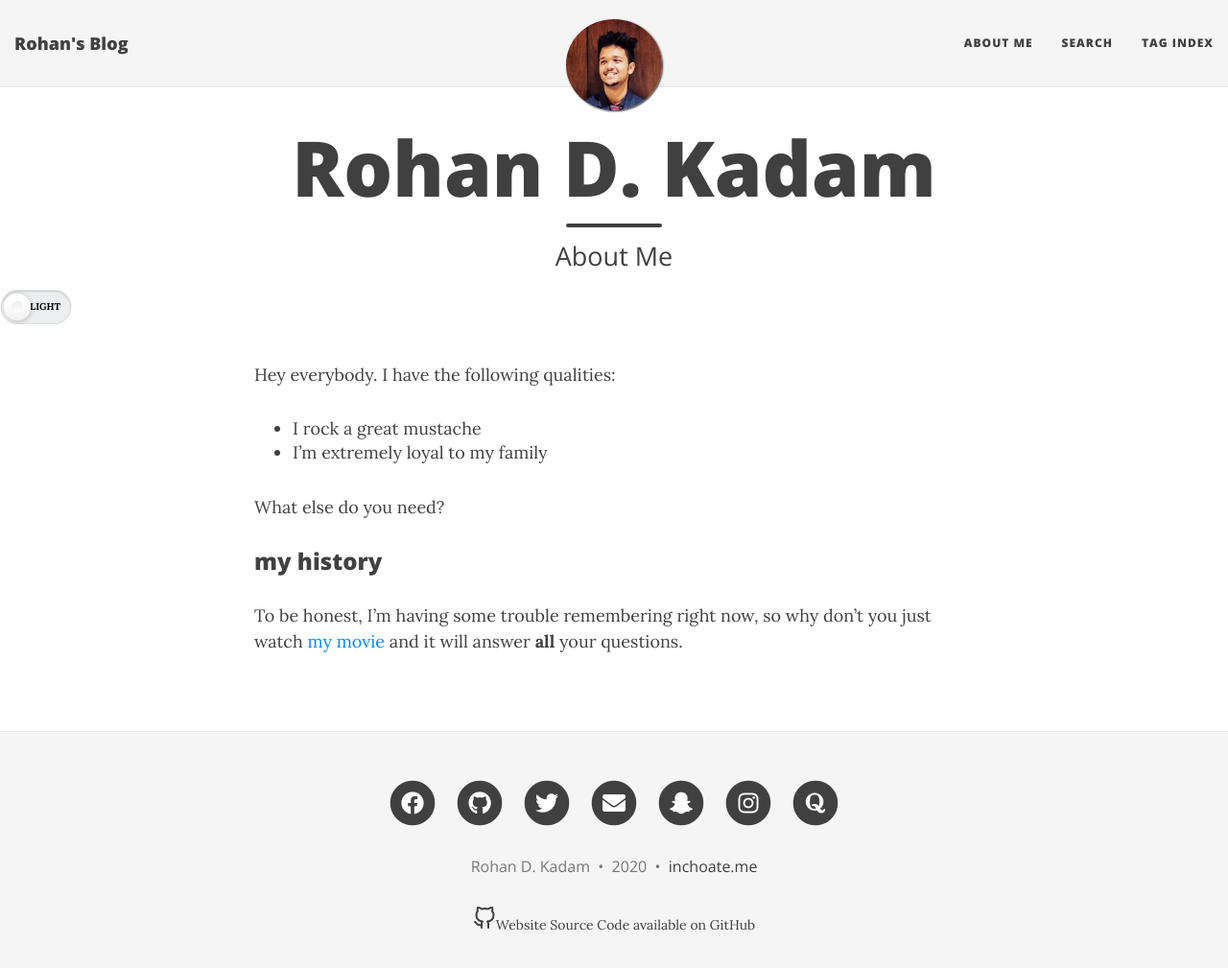
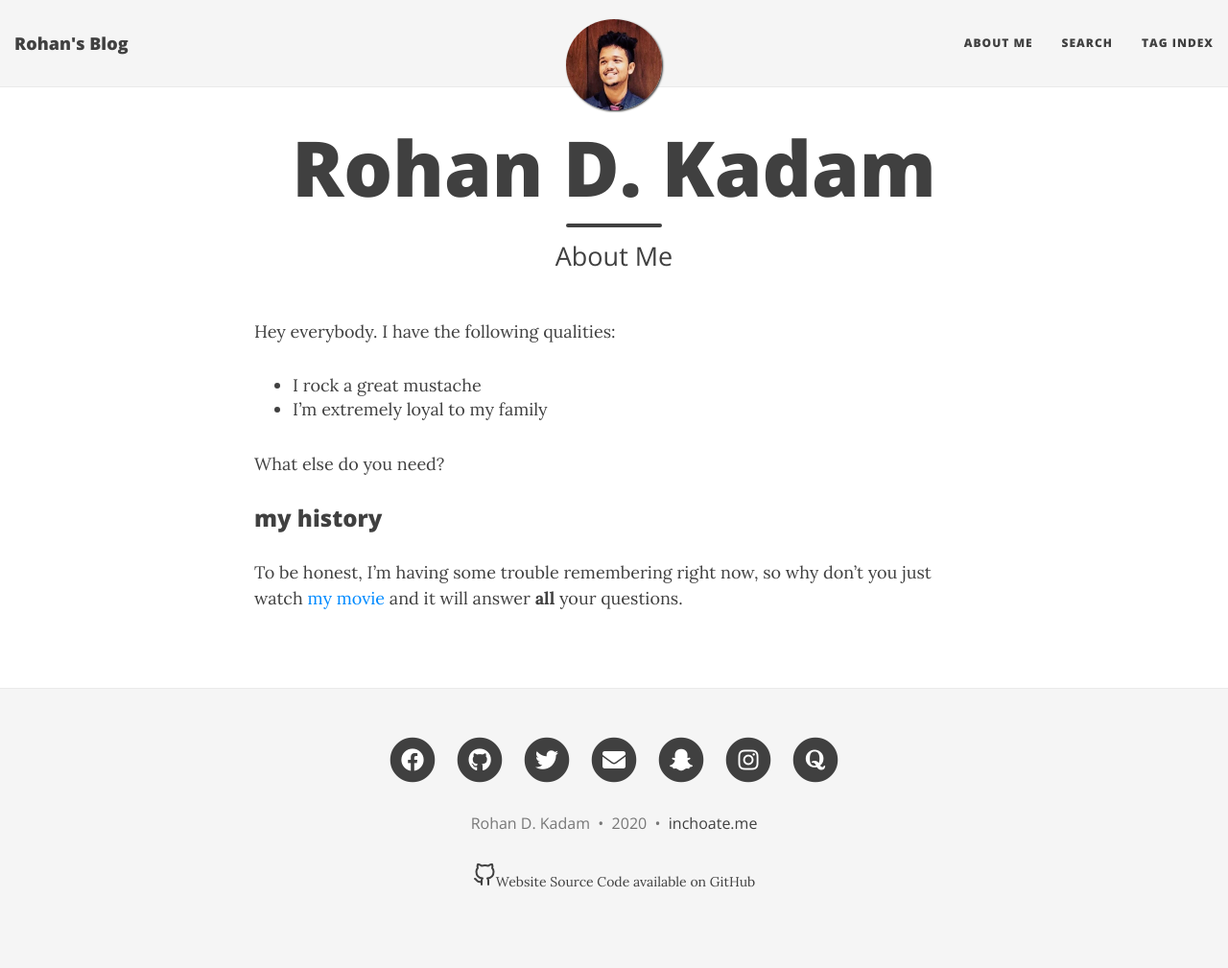
Before and after one commit to iamrdk21/Website1, a Jekyll site: the page built from aboutme.md, in a window 1280 px wide and 1055 px high. Shown: the top 1009 px of the window at 96% size. Built offline with Jekyll 4.4.1, drawn with Linux system fonts in a browser that asks for light colours; nearby versions of some CDN libraries.

Commit message:
Update header.html

```diff
--- a/_includes/header.html
+++ b/_includes/header.html
@@ -76,14 +76,3 @@
 {% else %}
 <div class="intro-header"></div>
 {% endif %}
-<head><link rel="stylesheet" href="../css/dark-mode.css"></head>
-<label class="switch">
-      <input class="switch-input" type="checkbox" onclick="myFunction()"/>
-      <span class="switch-label" data-on="Dark" data-off="Light"></span> <span class="switch-handle"></span> </label>
-
-<script>
-function myFunction() {
-   var element = document.body;
-   element.classList.toggle("dark-mode");
-}
-</script>
```
